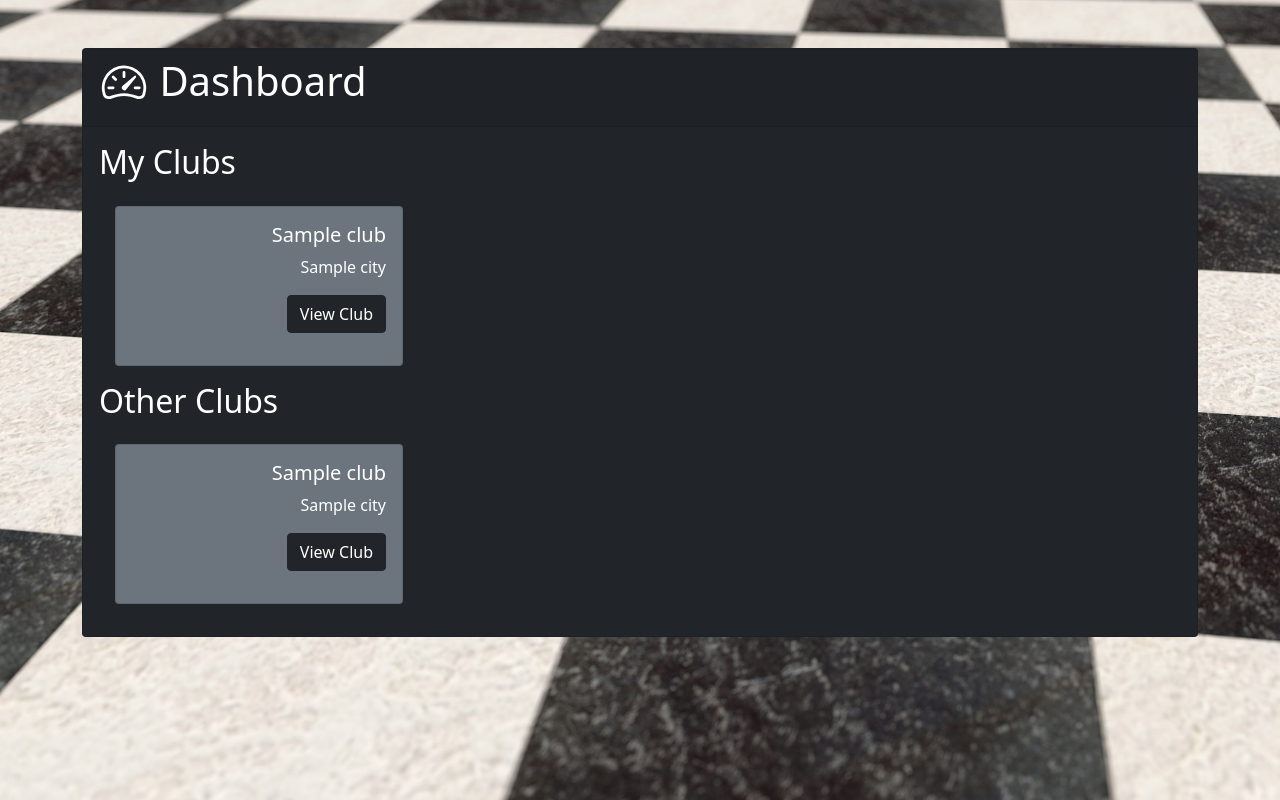
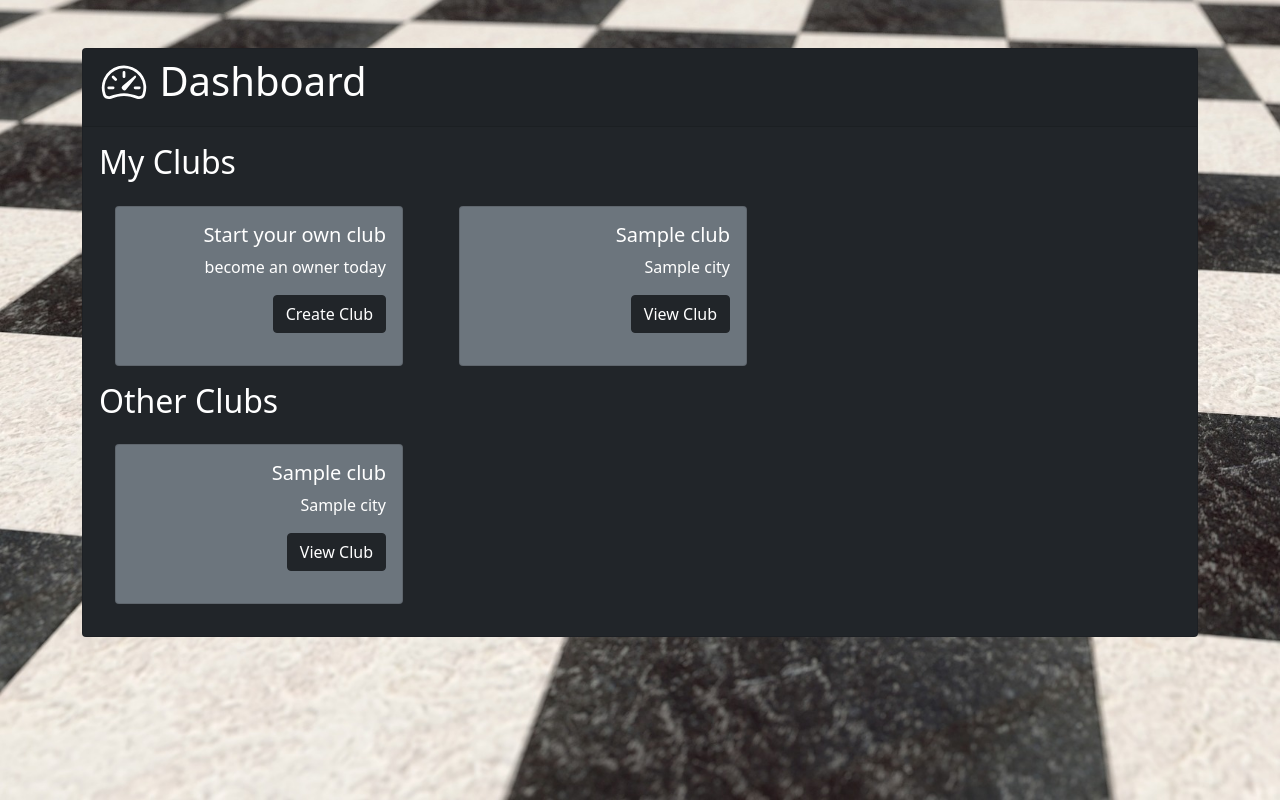
Before and after one commit to McFadden-S/ChessClubManagementSystem, a Django app: template clubs/templates/dashboard.html in a window 1280 px wide. Shown: the part 56-856 px from the top of the page. Run offline with Django 3.2, Linux system fonts and the light colour scheme; the template is opened without the code that fills it: most values are stand-ins (such as "Sample title", 1, 10 or a date in 2020); some libraries are stand-ins or nearby versions.

Commit message:
Integrate create club as a card on dashboard

```diff
--- a/clubs/templates/dashboard.html
+++ b/clubs/templates/dashboard.html
@@ -14,6 +14,17 @@
 <div class="card-body">
   <h2>My Clubs</h2>
   <div class="row">
+
+    <div class="col-auto">
+      <div class="card bg-secondary text-end text-white mx-3 my-3" style="width: 18rem; height: 10rem;">
+        <div class="card-body">
+          <h5 class="card-title">Start your own club</h5>
+          <p class="card-text">become an owner today</p>
+          <a href="{% url 'create_club' %}" class="btn btn-dark">Create Club</a>
+        </div>
+      </div>
+    </div>
+
     {% for club in my_clubs %}
       <div class="col-auto">
         <div class="card bg-secondary text-end text-white mx-3 my-3" style="width: 18rem; height: 10rem;">
@@ -25,6 +36,7 @@
         </div>
       </div>
     {% endfor %}
+
   </div>
   <h2>Other Clubs</h2>
   <div class="row">
```
